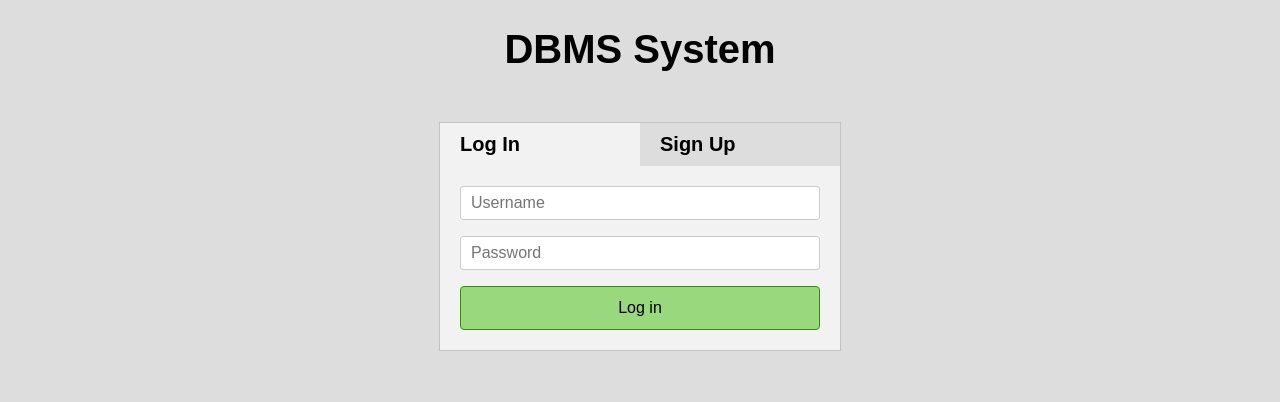
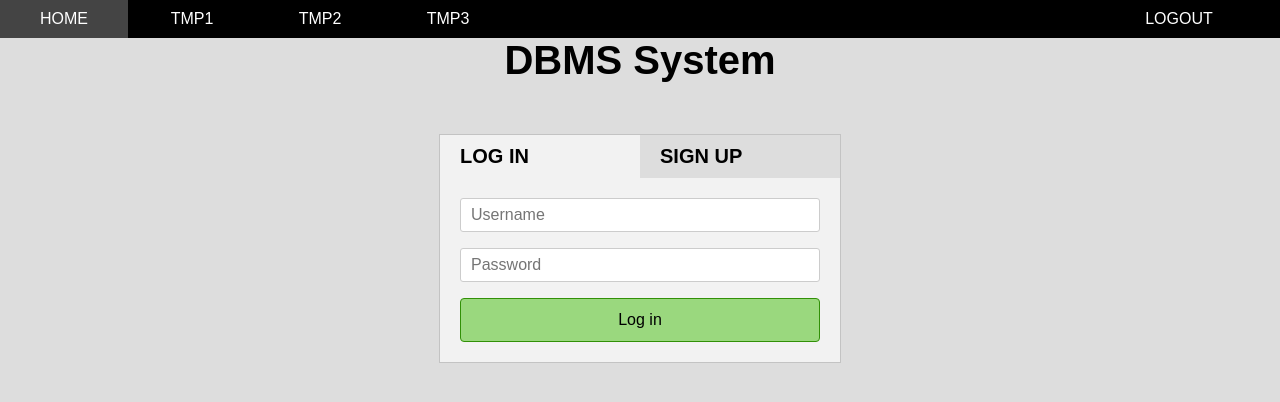
Before and after one commit to ppkavinda/dbms-assignment, a PHP site: page / in a window 1280 px wide. Shown: the top 402 px of the page. Run offline with PHP 8.4, Linux system fonts and the light colour scheme.

Commit message:
crated nav bar

```diff
--- /dev/null
+++ b/css/navbar.css
@@ -0,0 +1,47 @@
+body{
+    padding: 0;
+    margin: 0;
+}
+h1{
+    margin-top: 0;
+    padding-top: 0px;
+}
+.navbar{
+    list-style-type: none;
+    margin: 0;
+    padding: 0;
+    /*width: 1000px;*/
+}
+.navli{
+    background: black;
+    color: white;
+    float: left;
+    padding: 10px;
+    margin: 0;
+    width: 10%;
+    box-sizing: border-box;
+    text-align: center;
+    transition: .3s;
+}
+.navli:hover{
+    background: #444444;
+}
+.space{
+    float: left;
+    width: 45%;
+    background: black;
+    padding: 10px;
+    box-sizing: border-box;
+}
+a{
+    color: inherit;
+    text-decoration: none;
+    text-transform: uppercase;
+}
+#logout{
+    width: 15%;
+    padding-right: 20px;
+}
+.activenav{
+    background: #444444;
+}
--- a/index.php
+++ b/index.php
@@ -6,8 +6,17 @@
         <link rel="stylesheet" href="css/form.css?modified=205209">
         <link rel="stylesheet" href="css/test.css?modified=2011009">
         <link rel="stylesheet" href="css/tab.css?modified=200209">
+        <link rel="stylesheet" href="css/navbar.css?modified=20209">
     </head>
     <body>
+        <ul class="navbar">
+            <li class="navli" onclick="active(this);"><a href="#">home</a></li>
+            <li class="navli" onclick="active(this);"><a href="#">tmp1</a></li>
+            <li class="navli" onclick="active(this);"><a href="#">tmp2</a></li>
+            <li class="navli" onclick="active(this);"><a href="#">tmp3</a></li>
+            <li class="space" onclick="active(this);"><a href="#">space</a></li>
+            <li class="navli" id="logout"><a href="#">logout</a></li>
+        </ul>
         <h1>DBMS System</h1>
         <div class="container-main">
             <ul class="tab">
@@ -58,5 +67,6 @@
 
     <script src="js/tab.js"></script>
     <script src="js/validation.js"></script>
+    <script src="js/navbar.js"></script>
     </body>
 </html>
--- /dev/null
+++ b/js/navbar.js
@@ -0,0 +1,8 @@
+function active(ele) {
+    var lis = document.getElementsByClassName("navli");
+    for (var i = 0; i < lis.length; i++) {
+        lis[i].className = lis[i].className.replace(" activenav", "");
+    }
+    ele.className += " activenav";
+
+}
--- a/login_control.php
+++ b/login_control.php
@@ -20,6 +20,7 @@ if(isset($_POST["submit"])){
     <head>
         <meta charset="utf-8">
         <title>Logged In</title>
+        <link rel="stylesheet" href="css/test.css?modified=2011009">
     </head>
     <body>
         <h1>Logged In</h1>
--- a/signup_control.php
+++ b/signup_control.php
@@ -21,6 +21,7 @@ if(isset($_POST["submit"])){
     <head>
         <meta charset="utf-8">
         <title>Signed In</title>
+        <link rel="stylesheet" href="css/test.css?modified=2011009">
     </head>
     <body>
         <h1>Signed In</h1>
```
